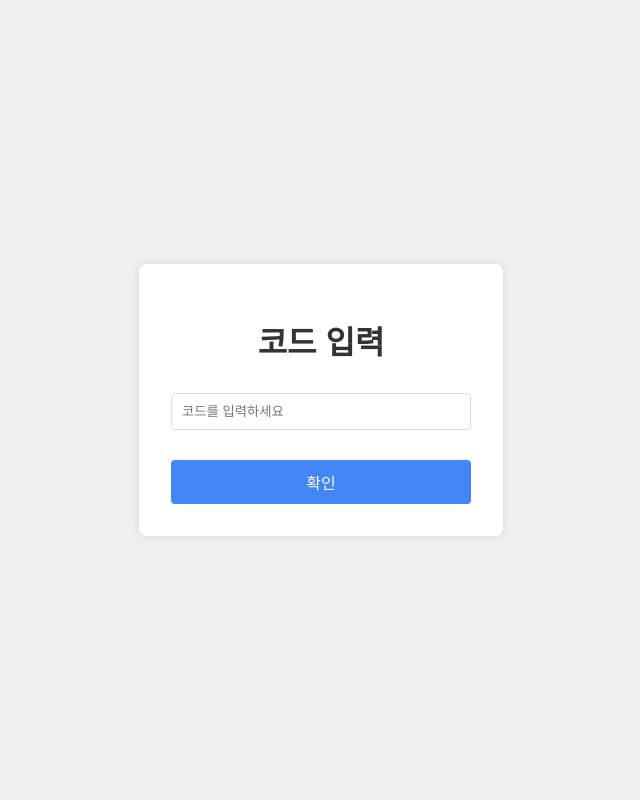
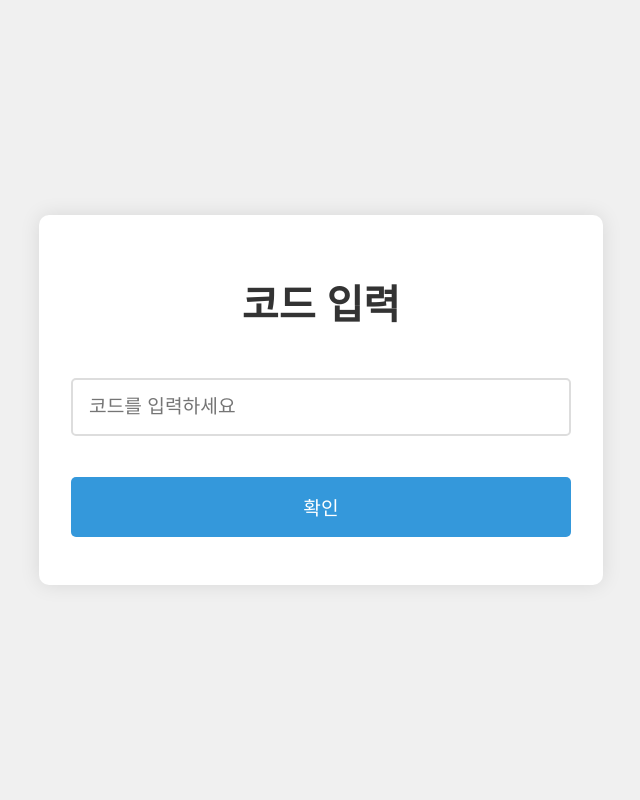
Before and after one commit to soomincd/flask, a Flask app: page /cod in a window 1280 px wide. Shown: the whole page, without its empty margins (319-959 px from the left). Run offline with Flask 2, Linux system fonts and the light colour scheme.

Commit message:
Update cod.html

```diff
--- a/templates/cod.html
+++ b/templates/cod.html
@@ -1,74 +1,86 @@
-<!DOCTYPE html>
 <!DOCTYPE html>
 <html lang="ko">
 <head>
     <meta charset="UTF-8">
     <meta name="viewport" content="width=device-width, initial-scale=1.0">
-    <title>Edmakers Chat-GPT</title>
-    <link rel="icon" type="image/png" href="{{ url_for('static', filename='favicon.png') }}">
+    <title>Edmakers - 코드 입력</title>
+    <link rel="stylesheet" href="{{ url_for('static', filename='styles.css') }}">
     <style>
         body {
             font-family: Arial, sans-serif;
             background-color: #f0f0f0;
+            margin: 0;
+            padding: 0;
             display: flex;
             justify-content: center;
             align-items: center;
-            height: 100vh;
-            margin: 0;
+            min-height: 100vh;
         }
         .container {
             background-color: white;
             padding: 2rem;
-            border-radius: 8px;
-            box-shadow: 0 0 10px rgba(0,0,0,0.1);
-            width: 300px;
+            border-radius: 10px;
+            box-shadow: 0 0 20px rgba(0,0,0,0.1);
+            width: 90%;
+            max-width: 500px;
         }
         h1 {
             text-align: center;
             color: #333;
-            margin-bottom: 20px;
+            font-size: 2.5rem;
+            margin-bottom: 2rem;
         }
         form {
             display: flex;
             flex-direction: column;
         }
-        input {
-            margin: 10px 0;
-            padding: 10px;
-            border: 1px solid #ddd;
-            border-radius: 4px;
+        input[type="text"] {
+            padding: 1rem;
+            font-size: 1.2rem;
+            border: 2px solid #ddd;
+            border-radius: 5px;
+            margin-bottom: 1rem;
         }
         button {
-            margin-top: 20px;
-            padding: 10px;
-            background-color: #4285f4;
+            padding: 1rem;
+            font-size: 1.2rem;
+            background-color: #3498db;
             color: white;
             border: none;
-            border-radius: 4px;
+            border-radius: 5px;
             cursor: pointer;
-            font-size: 16px;
+            transition: background-color 0.3s;
         }
         button:hover {
-            background-color: #3367d6;
+            background-color: #2980b9;
+        }
+        #flash-messages {
+            margin-top: 1rem;
         }
         .flash-message {
-            padding: 10px;
-            margin-bottom: 10px;
-            border-radius: 4px;
+            padding: 1rem;
+            border-radius: 5px;
+            font-size: 1.1rem;
+            text-align: center;
+        }
+        .flash-message.success {
+            background-color: #d4edda;
+            color: #155724;
+        }
+        .flash-message.error {
             background-color: #f8d7da;
             color: #721c24;
-            text-align: center;
         }
     </style>
 </head>
 <body>
     <div class="container">
         <h1>코드 입력</h1>
-        <div id="flash-messages"></div>
         <form id="code-form">
             <input type="text" name="secret_code" placeholder="코드를 입력하세요" required>
             <button type="submit">확인</button>
         </form>
+        <div id="flash-messages"></div>
     </div>
 
     <script>
```
